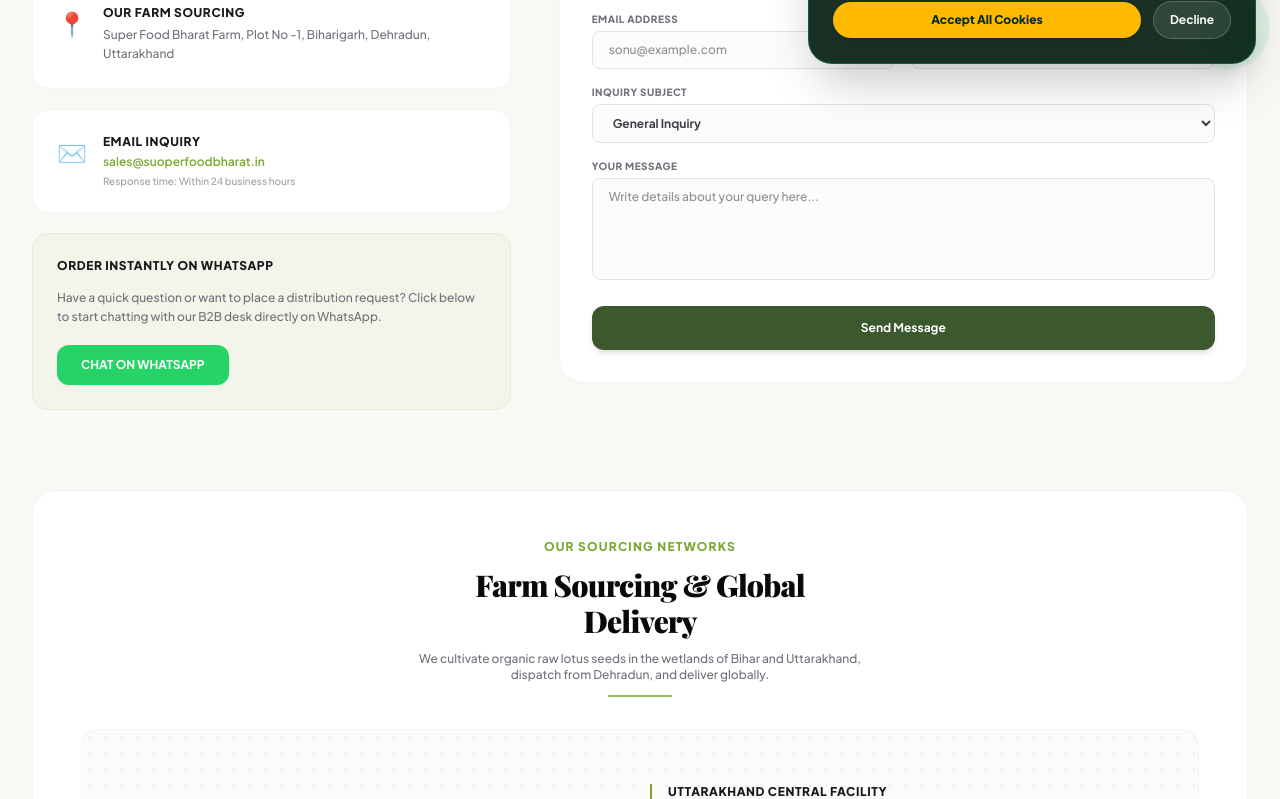
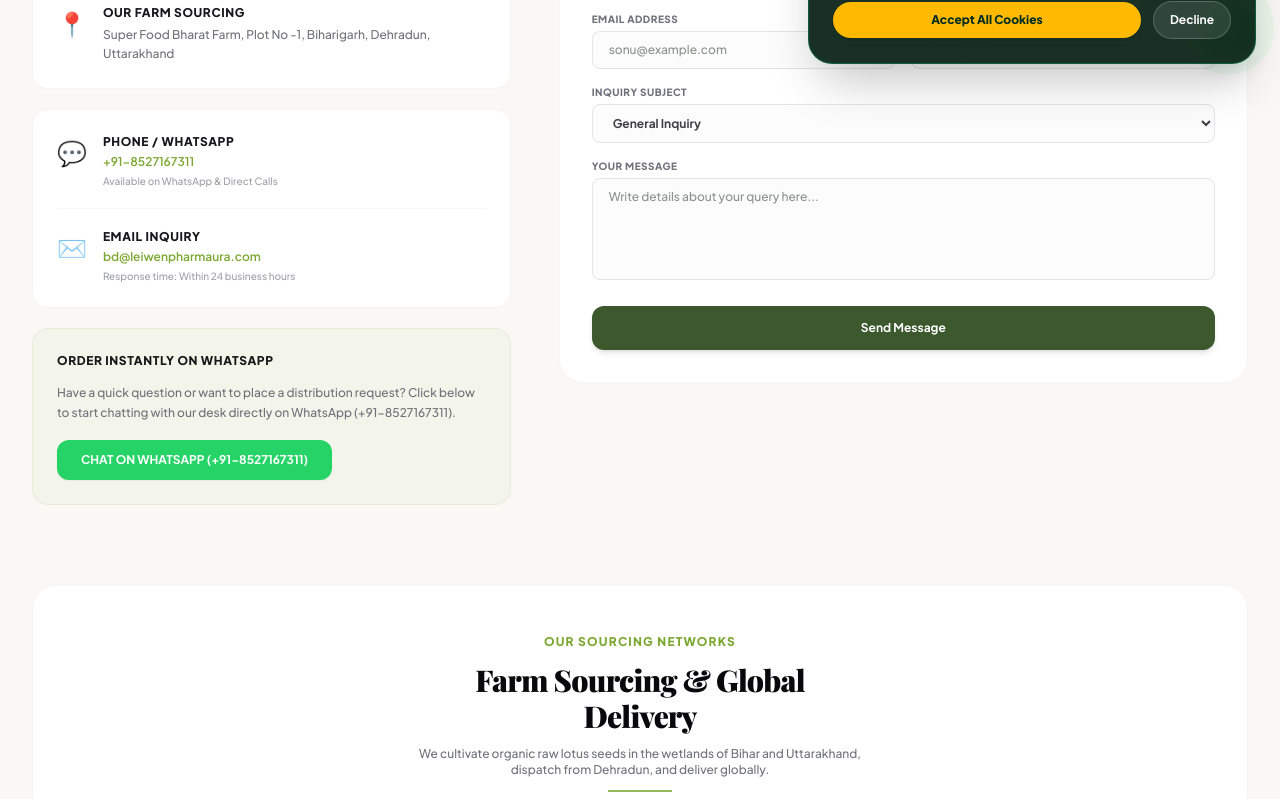
Before and after one commit to sonu2k1/Makhana-web, a Next.js app: page /contact in a window 1280 px wide. Shown: the part 720-1519 px from the top of the page. Built offline with nearby package versions, Linux system fonts and the light colour scheme; a web font is replaced by a local one.

Commit message:
feat: update official WhatsApp number (+91-8527167311) and email (bd@leiwenpharmaura.com)

```diff
--- a/src/app/contact/page.tsx
+++ b/src/app/contact/page.tsx
@@ -116,13 +116,27 @@ export default function ContactPage() {
 
                 {/* Communication channels Card */}
                 <div className="bg-white rounded-2xl border border-zinc-100 p-6 space-y-5 hover:shadow-md transition-all duration-300">
+                  {/* WhatsApp Phone */}
+                  <div className="flex items-start gap-4">
+                    <span className="text-2xl mt-0.5">💬</span>
+                    <div className="space-y-1">
+                      <h4 className="text-xs font-black uppercase text-zinc-900 tracking-wider">Phone / WhatsApp</h4>
+                      <p className="text-xs text-[#7ca832] font-semibold hover:underline">
+                        <a href="https://wa.me/918527167311" target="_blank" rel="noopener noreferrer">+91-8527167311</a>
+                      </p>
+                      <p className="text-[10px] text-zinc-400">Available on WhatsApp & Direct Calls</p>
+                    </div>
+                  </div>
+
+                  <div className="border-t border-zinc-100/80"></div>
+
                   {/* Email */}
                   <div className="flex items-start gap-4">
                     <span className="text-2xl mt-0.5">✉️</span>
                     <div className="space-y-1">
                       <h4 className="text-xs font-black uppercase text-zinc-900 tracking-wider">Email Inquiry</h4>
                       <p className="text-xs text-[#7ca832] font-semibold hover:underline">
-                        <a href="mailto:sales@suoperfoodbharat.in">sales@suoperfoodbharat.in</a>
+                        <a href="mailto:bd@leiwenpharmaura.com">bd@leiwenpharmaura.com</a>
                       </p>
                       <p className="text-[10px] text-zinc-400">Response time: Within 24 business hours</p>
                     </div>
@@ -133,15 +147,15 @@ export default function ContactPage() {
                 <div className="bg-[#7ca832]/5 rounded-2xl border border-[#7ca832]/10 p-6 space-y-3.5">
                   <h4 className="text-xs font-black uppercase text-zinc-900 tracking-wider">Order Instantly on WhatsApp</h4>
                   <p className="text-xs text-zinc-500 leading-relaxed">
-                    Have a quick question or want to place a distribution request? Click below to start chatting with our B2B desk directly on WhatsApp.
+                    Have a quick question or want to place a distribution request? Click below to start chatting with our desk directly on WhatsApp (+91-8527167311).
                   </p>
                   <a
-                    href="https://wa.me/9118001234555"
+                    href="https://wa.me/918527167311"
                     target="_blank"
                     rel="noopener noreferrer"
                     className="inline-flex items-center gap-2 bg-[#25d366] hover:bg-[#1ebd56] text-white font-bold text-xs uppercase px-6 py-3 rounded-xl shadow-xs hover:shadow-md transition-all duration-300 hover:-translate-y-0.5 cursor-pointer mt-1"
                   >
-                    <span>Chat on WhatsApp</span>
+                    <span>Chat on WhatsApp (+91-8527167311)</span>
                   </a>
                 </div>
               </div>
--- a/src/app/privacy-policy/page.tsx
+++ b/src/app/privacy-policy/page.tsx
@@ -183,7 +183,7 @@ export default function PrivacyPolicyPage() {
             <div className="pt-2 grid grid-cols-1 sm:grid-cols-2 gap-4 text-xs font-medium border-t border-emerald-500/20">
               <div>
                 <span className="block text-amber-300 font-bold mb-1">✉️ Email Support</span>
-                <span>privacy@superfoodbharat.in</span>
+                <span>bd@leiwenpharmaura.com</span>
               </div>
               <div>
                 <span className="block text-amber-300 font-bold mb-1">📍 Farm Office</span>
--- a/src/app/products/page.tsx
+++ b/src/app/products/page.tsx
@@ -554,7 +554,7 @@ export default function ProductsPage() {
                 Bulk Inquiry Form
               </a>
               <a
-                href="https://wa.me/9118001234555"
+                href="https://wa.me/918527167311"
                 target="_blank"
                 rel="noopener noreferrer"
                 className="bg-[#25d366] hover:bg-[#1ebd56] text-white font-bold text-xs uppercase px-6 py-3.5 rounded-xl shadow-md text-center transition-all cursor-pointer flex items-center justify-center gap-2 hover:-translate-y-0.5"
--- a/src/components/Footer.tsx
+++ b/src/components/Footer.tsx
@@ -156,8 +156,16 @@ export const Footer: React.FC = () => {
                 <span>Super Food Bharat Farm, Plot No -1, Biharigarh, Dehradun, Uttarakhand</span>
               </div>
               <div className="flex items-center gap-2.5">
+                <span className="text-amber-400 text-sm shrink-0">💬</span>
+                <a href="https://wa.me/918527167311" target="_blank" rel="noopener noreferrer" className="hover:text-amber-300 transition-colors">
+                  WhatsApp: +91-8527167311
+                </a>
+              </div>
+              <div className="flex items-center gap-2.5">
                 <span className="text-amber-400 text-sm shrink-0">✉️</span>
-                <span>sales@superfoodbharat.in</span>
+                <a href="mailto:bd@leiwenpharmaura.com" className="hover:text-amber-300 transition-colors">
+                  bd@leiwenpharmaura.com
+                </a>
               </div>
             </div>
 
--- a/src/components/WhatsAppWidget.tsx
+++ b/src/components/WhatsAppWidget.tsx
@@ -3,7 +3,7 @@
 import React from "react";
 
 export const WhatsAppWidget: React.FC = () => {
-  const whatsappNumber = "911800123455"; // Superfoods Bharat WhatsApp Contact Number
+  const whatsappNumber = "918527167311"; // Superfoods Bharat WhatsApp Contact Number
   const defaultMessage = encodeURIComponent(
     "Hello Superfoods Bharat! I am visiting your website and have an inquiry about your organic Makhana products."
   );
```
